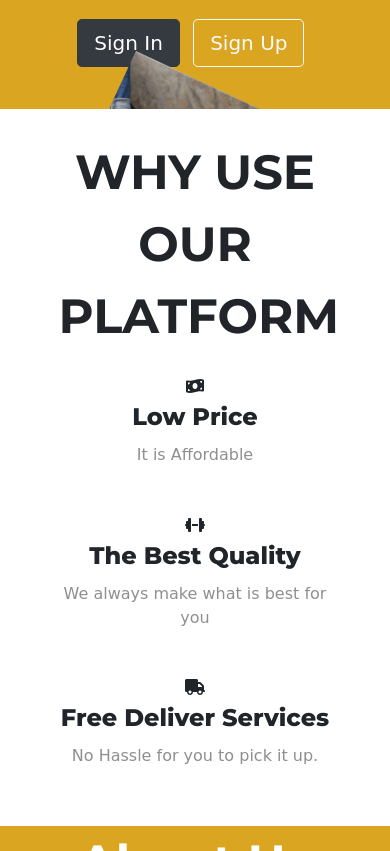
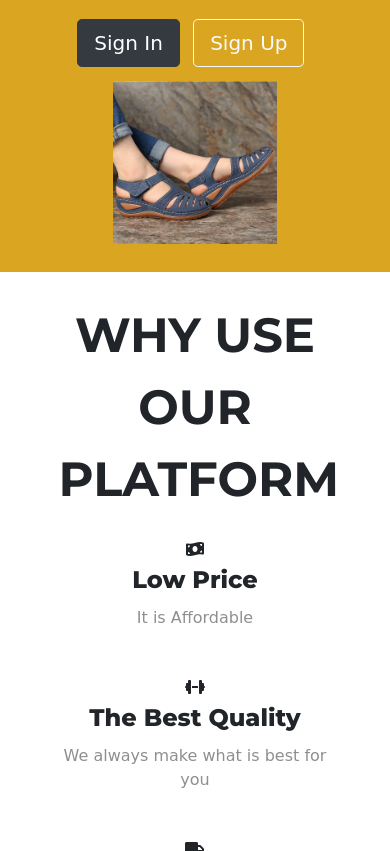
Before and after one commit to spencermiggy/exam, a plain HTML site: page index.html in a window 390 px wide. Shown: the part 876-1727 px from the top of the page. Drawn offline with nearby package versions, Linux system fonts and the light colour scheme.

Commit message:
Add files via upload

```diff
--- a/css/styles.css
+++ b/css/styles.css
@@ -161,7 +161,7 @@ p {
     #title {
         text-align: center;
     }
-    .title-image {
+    .title-img {
         position: static;
         transform: rotate(0);
     }
```
